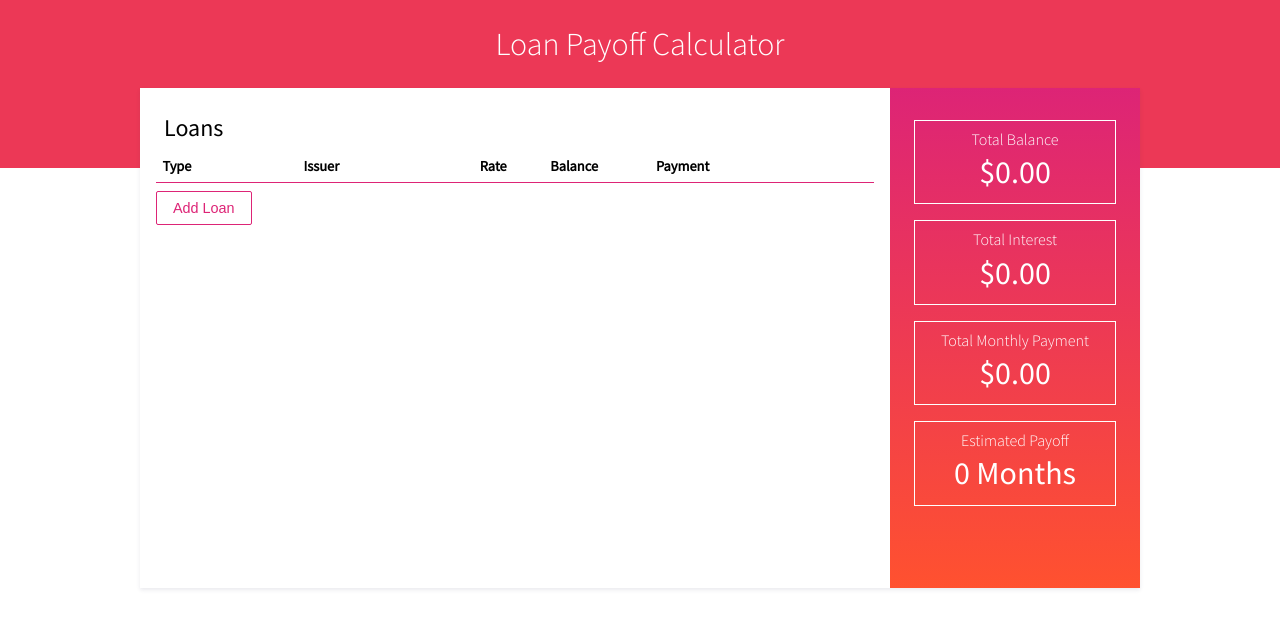
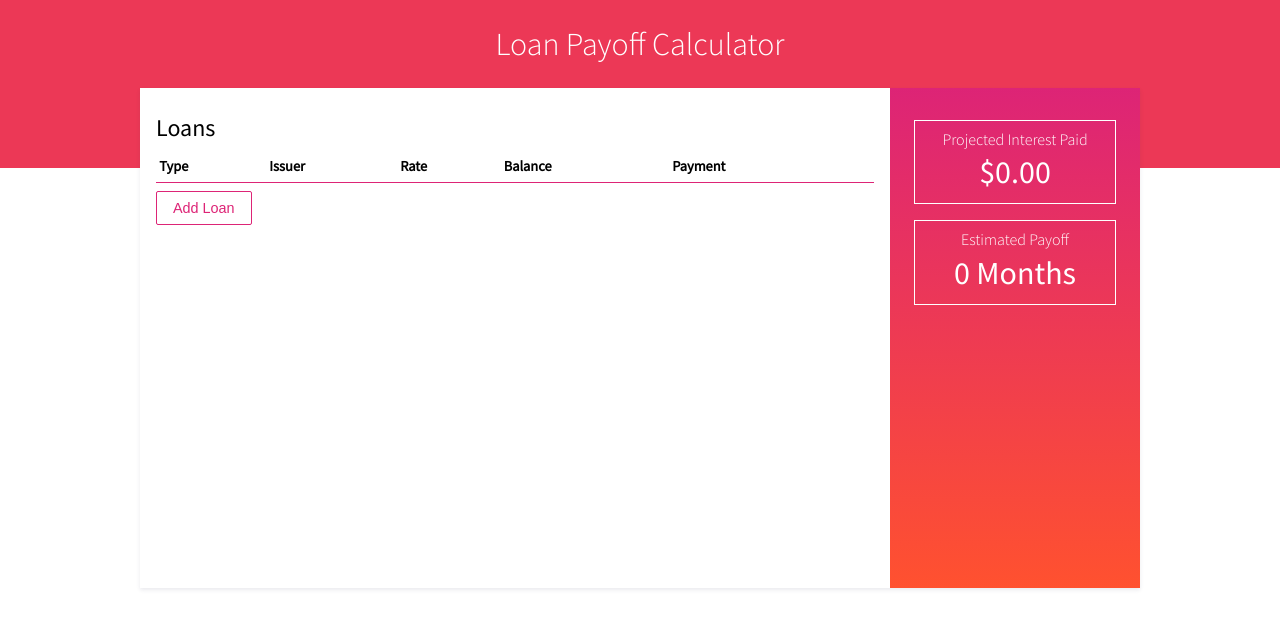
Before and after one commit to mariehooper/loan-payoff-calculator, a React (Create React App) app: page / in a window 1280 px wide. Shown: the top 628 px of the page. Built offline with nearby package versions, Linux system fonts and the light colour scheme.

Commit message:
update loan list to use table, add total row, remove total balance and payment from sidebar

```diff
--- a/src/App.css
+++ b/src/App.css
@@ -72,3 +72,31 @@
 
 .ReactModal__Overlay {
   background-color: rgba(0, 0, 0, 0.65) !important; }
+
+table {
+  border-collapse: collapse;
+  width: 100%; }
+
+thead tr {
+  border-bottom: 1px solid #DD2476; }
+
+th {
+  text-align: left;
+  padding: 0.4rem 0.2rem;
+  font-weight: bold; }
+
+tr {
+  font-size: 0.9rem; }
+
+tbody tr {
+  border-bottom: 1px solid #EEE; }
+
+tbody tr td {
+  padding: 0.5rem 0.2rem; }
+
+tbody tr.expandable-cell {
+  width: 100%; }
+
+tfoot tr td {
+  padding: 0.5rem 0.2rem;
+  font-weight: bold; }
--- a/src/App.js
+++ b/src/App.js
@@ -90,6 +90,7 @@ export default class App extends React.Component {
             <h2>Loans</h2>
             <LoanList
               loans={this.state.loans}
+              totals={this.state.totals}
               openModal={this.openModal}
               setLoanToEdit={this.setLoanToEdit}
             />
--- a/src/App.scss
+++ b/src/App.scss
@@ -83,3 +83,41 @@
 .ReactModal__Overlay {
   background-color: rgba(0, 0, 0, 0.65) !important;
 }
+
+// table stylez
+table {
+  border-collapse: collapse;
+  width: 100%;
+}
+
+thead tr {
+  border-bottom: 1px solid $primary-pink;
+}
+
+th {
+  text-align: left;
+  padding: 0.4rem 0.2rem;
+  font-weight: bold;
+}
+
+tr {
+  font-size: 0.9rem;
+}
+
+tbody tr {
+  border-bottom: 1px solid $light-grey;
+  td {
+    padding: 0.5rem 0.2rem;
+  }
+  &.expandable-cell {
+    width: 100%;
+  }
+}
+
+tfoot tr td {
+  padding: 0.5rem 0.2rem;
+  font-weight: bold;
+  // &.summary-title {
+  //   text-align: right;
+  // }
+}
--- a/src/components/LoanList.css
+++ b/src/components/LoanList.css
@@ -1,35 +1,3 @@
-.loan-list-header {
-  display: flex;
-  border-bottom: 1px solid #DD2476;
-  padding: 0.4rem;
-  font-size: 0.9rem;
-  font-weight: bold; }
-
-.column-type {
-  width: 20%; }
-
-.column-issuer {
-  width: 25%; }
-
-.column-rate {
-  width: 10%; }
-
-.column-balance {
-  width: 15%; }
-
-ul.loan-list {
-  padding-left: 0;
-  margin: 0;
-  list-style-type: none; }
-
-ul.loan-list li {
-  border-bottom: 1px solid #EEE;
-  padding: 0.5rem 0.2rem; }
-
-.loan-details {
-  display: inline-block;
-  font-size: 0.9rem; }
-
 .edit-loan {
   font-size: 0.8rem;
   padding: 0.2rem 0.5rem;
--- a/src/components/LoanList.js
+++ b/src/components/LoanList.js
@@ -2,10 +2,14 @@ import React from 'react';
 import PropTypes from 'prop-types';
 import './LoanList.css';
 
+function convertToCurrency(amount) {
+  return Number(amount).toLocaleString('en-US', { style: 'currency', currency: 'USD' });
+}
+
 export default class LoanList extends React.Component {
 
   handleEdit = (event) => {
-    this.props.setLoanToEdit(event.target.parentNode.dataset.id);
+    this.props.setLoanToEdit(event.target.parentNode.parentNode.dataset.id);
     this.props.openModal();
   }
 
@@ -15,28 +19,44 @@ export default class LoanList extends React.Component {
   }
 
   render() {
-    const { loans } = this.props;
+    const { loans, totals } = this.props;
     return (
       <div className="loan-list-wrapper">
-        <div className="loan-list-header">
-          <div className="column-type">Type</div>
-          <div className="column-issuer">Issuer</div>
-          <div className="column-rate">Rate</div>
-          <div className="column-balance">Balance</div>
-          <div className="column-payment">Payment</div>
-        </div>
-        <ul className="loan-list">
-          {loans.map(loan => (
-            <li key={loan.id} data-id={loan.id}>
-              <div className="loan-details column-type">{loan.type}</div>
-              <div className="loan-details column-issuer">{loan.issuer}</div>
-              <div className="loan-details column-rate">{loan.rate}%</div>
-              <div className="loan-details column-balance">{Number(loan.balance).toLocaleString('en-US', { style: 'currency', currency: 'USD' })}</div>
-              <div className="loan-details column-payment">{Number(loan.payment).toLocaleString('en-US', { style: 'currency', currency: 'USD' })}</div>
-              <button className="btn btn-link edit-loan" onClick={this.handleEdit}>Edit</button>
-            </li>
-          ))}
-        </ul>
+        <table className="loan-list">
+          <thead className="loan-list-header">
+            <tr>
+              <th>Type</th>
+              <th>Issuer</th>
+              <th>Rate</th>
+              <th>Balance</th>
+              <th>Payment</th>
+              <th />
+            </tr>
+          </thead>
+          <tbody>
+            {loans.map(loan => (
+              <tr key={loan.id} data-id={loan.id}>
+                <td>{loan.type}</td>
+                <td className="expandable-cell">{loan.issuer}</td>
+                <td>{loan.rate}%</td>
+                <td>{convertToCurrency(loan.balance)}</td>
+                <td>{convertToCurrency(loan.payment)}</td>
+                <td><button className="btn btn-link edit-loan" onClick={this.handleEdit}>Edit</button></td>
+              </tr>
+            ))}
+          </tbody>
+          <tfoot>
+            {loans.length > 0 &&
+              <tr className="summary-row">
+                <td colSpan={2} />
+                <td className="summary-title">Totals:</td>
+                <td>{convertToCurrency(totals.balance)}</td>
+                <td>{convertToCurrency(totals.payment)}</td>
+                <td />
+              </tr>
+            }
+          </tfoot>
+        </table>
         <div className="button-row">
           <button className="btn add-loan" onClick={this.handleAdd}>Add Loan</button>
         </div>
@@ -56,4 +76,8 @@ LoanList.propTypes = {
   })).isRequired,
   openModal: PropTypes.func.isRequired,
   setLoanToEdit: PropTypes.func.isRequired,
+  totals: PropTypes.shape({
+    balance: PropTypes.string,
+    payment: PropTypes.string,
+  }).isRequired,
 };
--- a/src/components/LoanList.scss
+++ b/src/components/LoanList.scss
@@ -1,43 +1,4 @@
 @import '../variables';
-
-.loan-list-header {
-  display: flex;
-  border-bottom: 1px solid $primary-pink;
-  padding: 0.4rem;
-  font-size: 0.9rem;
-  font-weight: bold;
-}
-
-.column-type {
-  width: 20%;
-}
-
-.column-issuer {
-  width: 25%;
-}
-
-.column-rate {
-  width: 10%;
-}
-
-.column-balance {
-  width: 15%
-}
-
-ul.loan-list {
-  padding-left: 0;
-  margin: 0;
-  list-style-type: none;
-  li {
-    border-bottom: 1px solid $light-grey;
-    padding: 0.5rem 0.2rem;
-  }
-}
-
-.loan-details {
-  display: inline-block;
-  font-size: 0.9rem;
-}
 
 .edit-loan {
   font-size: 0.8rem;
--- a/src/components/Totals.js
+++ b/src/components/Totals.js
@@ -2,20 +2,12 @@ import React from 'react';
 import PropTypes from 'prop-types';
 import './Totals.css';
 
-export default function Totals({ balance, payment, duration, interest }) {
+export default function Totals({ duration, interest }) {
   return (
     <div className="totals">
-      <div className="stats total-balance">
-        <h3 className="stats-header">Total Balance</h3>
-        <p className="stats-number">{balance.toLocaleString('en-US', { style: 'currency', currency: 'USD' })}</p>
-      </div>
       <div className="stats total-interest">
-        <h3 className="stats-header">Total Interest</h3>
+        <h3 className="stats-header">Projected Interest Paid</h3>
         <p className="stats-number">{interest.toLocaleString('en-US', { style: 'currency', currency: 'USD' })}</p>
-      </div>
-      <div className="stats total-monthly">
-        <h3 className="stats-header">Total Monthly Payment</h3>
-        <p className="stats-number">{payment.toLocaleString('en-US', { style: 'currency', currency: 'USD' })}</p>
       </div>
       <div className="stats estimate-payoff">
         <h3 className="stats-header">Estimated Payoff</h3>
@@ -26,15 +18,11 @@ export default function Totals({ balance, payment, duration, interest }) {
 }
 
 Totals.propTypes = {
-  balance: PropTypes.number,
-  payment: PropTypes.number,
   duration: PropTypes.number,
   interest: PropTypes.number,
 };
 
 Totals.defaultProps = {
-  balance: 0,
-  payment: 0,
   duration: 0,
   interest: 0,
 };
--- a/src/index.css
+++ b/src/index.css
@@ -12,4 +12,4 @@ h3,
 h4,
 h5 {
   font-weight: 400;
-  margin: 0.5rem; }
+  margin: 0.5rem 0; }
--- a/src/index.scss
+++ b/src/index.scss
@@ -14,5 +14,5 @@ h3,
 h4,
 h5 {
   font-weight: 400;
-  margin: 0.5rem;
+  margin: 0.5rem 0;
 }
```
